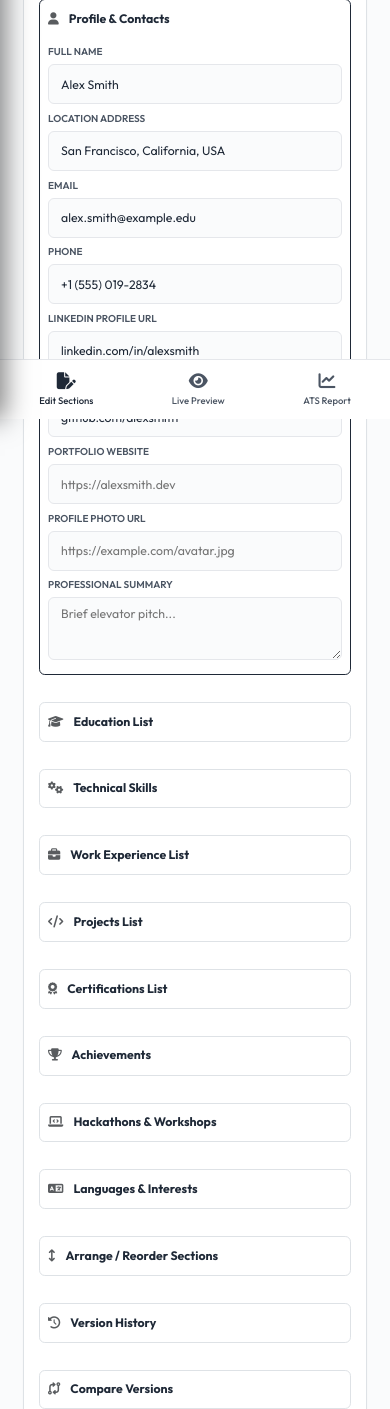
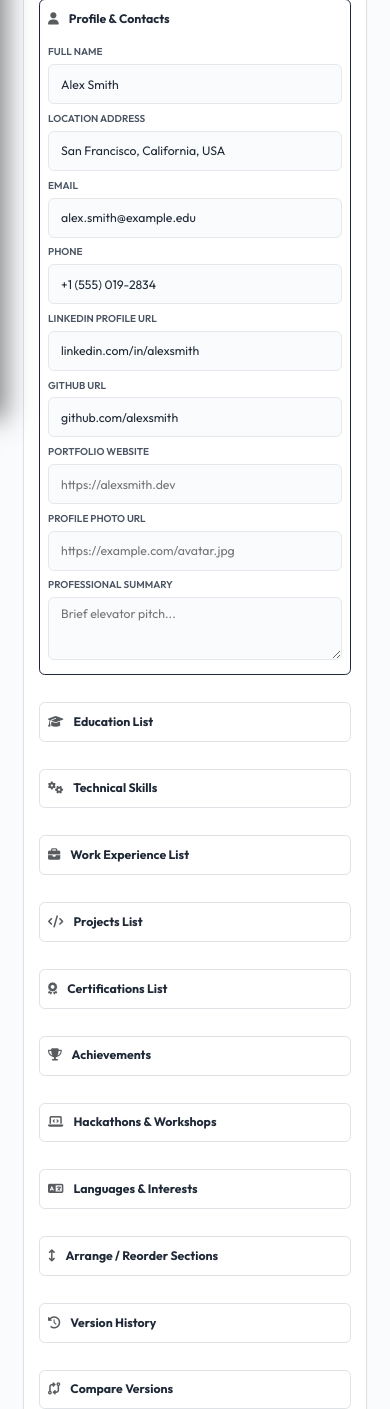
Before and after one commit to 251801390006-blip/campusmate-ai, a Flask app: page /resume-analyzer in a window 390 px wide. Shown: the part 425-1834 px from the top of the page. Run offline with Flask 3, Linux system fonts and the light colour scheme; a user stored in the database is signed in; data comes from the database, SQL or seed files in the repository; data that the repository does not hold is empty; some libraries are stand-ins or nearby versions.

Commit message:
Implement stacked vertical layout on mobile/tablet viewports and lock split columns on desktop

```diff
--- a/app/templates/resume_analyzer.html
+++ b/app/templates/resume_analyzer.html
@@ -3003,8 +3003,8 @@ document.addEventListener("DOMContentLoaded", () => {
     }
 }
 
-/* Lock page scroll on desktop/tablet to force column scrolling */
-@media (min-width: 768px) {
+/* Lock page scroll on laptop/desktop viewports only to force column scrolling */
+@media (min-width: 1100px) {
     html, body {
         height: 100vh !important;
         overflow: hidden !important;
@@ -3022,57 +3022,42 @@ document.addEventListener("DOMContentLoaded", () => {
         box-sizing: border-box;
     }
     .resume-workspace-wrapper {
-        flex-grow: 1;
+        display: grid !important;
+        grid-template-columns: 1.15fr 1.35fr !important;
+        gap: 20px !important;
         height: 0 !important;
-        min-height: 0;
-    }
-}
-
-/* Tablet viewport (768px - 1099px) styles */
-@media (min-width: 768px) and (max-width: 1099px) {
-    .resume-workspace-wrapper {
-        display: grid !important;
-        grid-template-columns: 1fr 1fr !important;
-        gap: 15px !important;
-        height: 100% !important;
+        min-height: 0 !important;
+        flex-grow: 1 !important;
         overflow: hidden !important;
+        padding-bottom: 0 !important;
     }
     .editor-form-column, .visual-viewer-column {
         display: block !important;
         height: 100% !important;
-    }
-    #resume-preview-sheet-wrapper-parent {
-        display: block !important;
-    }
-    #ats-dashboard-parent {
-        display: block !important;
-    }
-    .mobile-bottom-tabs-nav {
-        display: none !important;
-    }
-}
-
-/* Mobile viewport (< 768px) tabbed layout styles */
-@media (max-width: 767px) {
+        width: auto !important;
+        margin-bottom: 0 !important;
+    }
+    .form-scroller {
+        height: 100% !important;
+        overflow-y: auto !important;
+    }
+}
+
+/* Stacked scrollable layout for mobile/tablet viewports (< 1100px) */
+@media (max-width: 1099px) {
+    html, body, .main-with-sidebar, .dashboard-inner-container, .resume-workspace-wrapper {
+        height: auto !important;
+        overflow: visible !important;
+    }
     .resume-workspace-wrapper {
         display: block !important;
+        padding-bottom: 40px !important;
+    }
+    .editor-form-column, .visual-viewer-column {
+        display: block !important;
+        width: 100% !important;
         height: auto !important;
-        overflow: visible !important;
-        padding-bottom: 75px !important;
-    }
-
-    /* Hide default dashboard bottom menu to prevent stacking */
-    .mobile-bottom-nav {
-        display: none !important;
-    }
-
-    .main-with-sidebar {
-        margin-bottom: 60px !important;
-    }
-
-    .editor-form-column, .visual-viewer-column {
-        display: none;
-        height: auto !important;
+        margin-bottom: 30px !important;
     }
     .editor-form-column .flat-card, .visual-viewer-column .flat-card {
         height: auto !important;
@@ -3082,70 +3067,11 @@ document.addEventListener("DOMContentLoaded", () => {
         height: auto !important;
         overflow-y: visible !important;
     }
-
-    /* Active tab displays based on wrapper state */
-    .resume-workspace-wrapper.tab-edit .editor-form-column {
-        display: block !important;
-    }
-
-    .resume-workspace-wrapper.tab-preview .visual-viewer-column {
-        display: block !important;
-    }
-    .resume-workspace-wrapper.tab-preview #resume-preview-sheet-wrapper-parent {
-        display: block !important;
-    }
-    .resume-workspace-wrapper.tab-preview #ats-dashboard-parent {
+    .mobile-bottom-tabs-nav {
         display: none !important;
     }
-
-    .resume-workspace-wrapper.tab-ats .visual-viewer-column {
-        display: block !important;
-    }
-    .resume-workspace-wrapper.tab-ats #resume-preview-sheet-wrapper-parent {
+    .mobile-bottom-nav {
         display: none !important;
-    }
-    .resume-workspace-wrapper.tab-ats #ats-dashboard-parent {
-        display: block !important;
-    }
-
-    .mobile-bottom-tabs-nav {
-        display: flex !important;
-        position: fixed;
-        bottom: 0;
-        left: 0;
-        width: 100%;
-        background-color: var(--bg-secondary);
-        border-top: 1px solid var(--border-color);
-        height: 60px;
-        z-index: 1010;
-        box-sizing: border-box;
-    }
-
-    .mobile-tab-item {
-        flex-grow: 1;
-        background: none;
-        border: none;
-        color: var(--text-secondary);
-        display: flex;
-        flex-direction: column;
-        align-items: center;
-        justify-content: center;
-        gap: 4px;
-        cursor: pointer;
-        padding: 6px 0;
-    }
-
-    .mobile-tab-item i {
-        font-size: 1.1rem;
-    }
-
-    .mobile-tab-item span {
-        font-size: 0.62rem;
-        font-weight: 500;
-    }
-
-    .mobile-tab-item.active {
-        color: var(--accent-color);
     }
 }
 </style>
```
